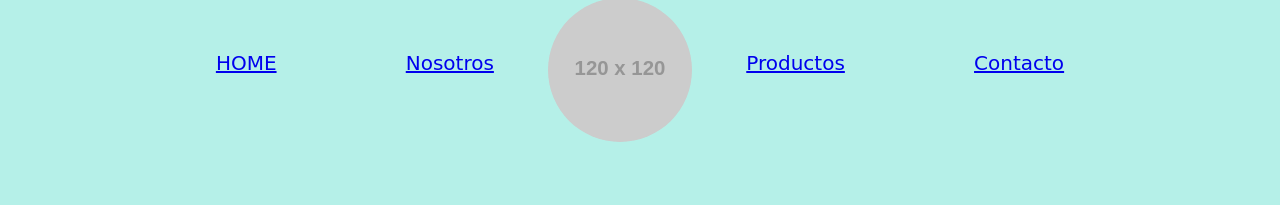
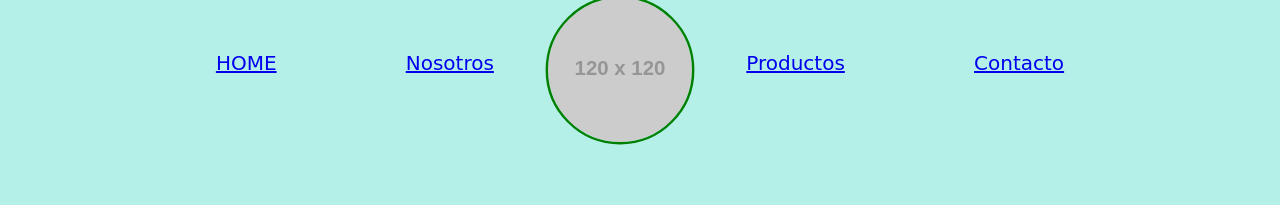
Before and after one commit to donaldo95/SegundaEntrega.1, a plain HTML site: page categorias/productos.html in a window 1280 px wide. In both pictures the pointer is over the picture 620 px from the left and 70 px from the top of the page. Shown: the top 205 px of the page. Drawn offline with Linux system fonts and the light colour scheme; placeholder pictures from the web are drawn by us; a web font is replaced by a local one.

```diff
--- a/css/estilo.css
+++ b/css/estilo.css
@@ -79,6 +79,7 @@
     position: relative;
     cursor: pointer;
     border-radius: 100px;
+    outline: solid 2px green;
 }
 
 .tituloSeccion {
```
